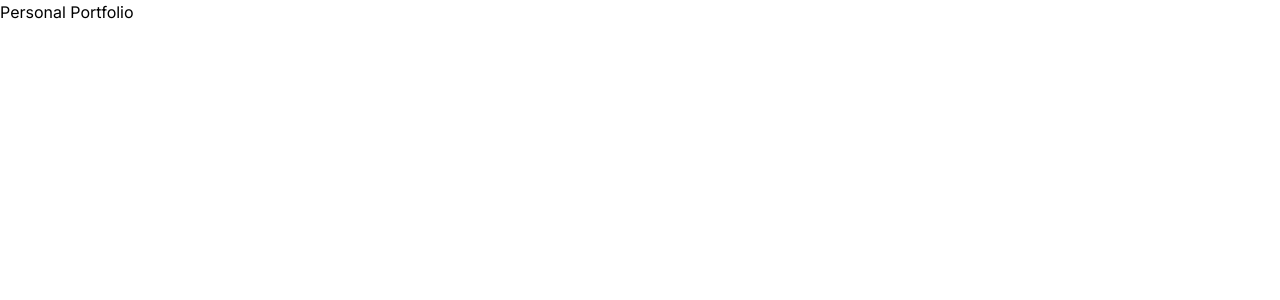
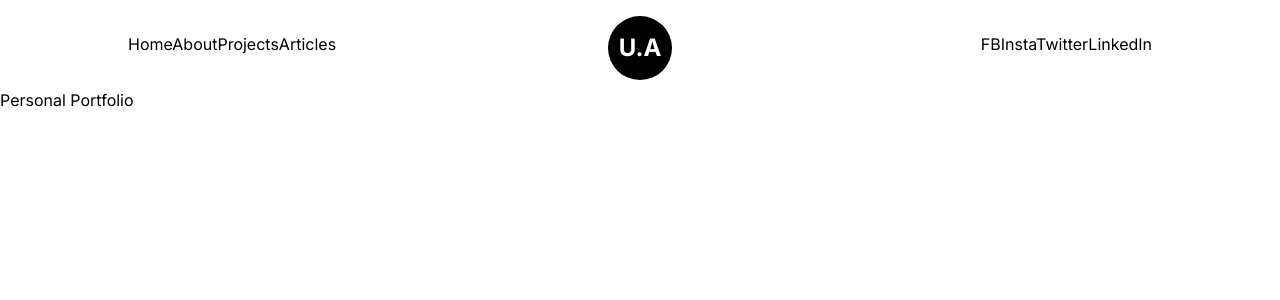
Before and after one commit to M-UsmanAli/my-portfolio, a Next.js app: page / in a window 1280 px wide. Shown: the top 300 px of the page. Built offline with nearby package versions, Linux system fonts and the light colour scheme.

Commit message:
Setting up the Navbar design

```diff
--- /dev/null
+++ b/app/Navbar.tsx
@@ -0,0 +1,28 @@
+'use client'
+import Link from 'next/link'
+import React from 'react'
+import Logo from './components/Logo'
+
+const Navbar = () => {
+    return (
+        <header className='w-full px-32 py-8 flex items-center justify-between'>
+            <nav>
+                <Link href='/'>Home</Link>
+                <Link href='/'>About</Link>
+                <Link href='/'>Projects</Link>
+                <Link href='/'>Articles</Link>
+            </nav>
+            <div className='absolute left-[50%] top-2 translate-x-[-50%]'>
+                <Logo />
+            </div>
+            <nav>
+                <Link href='/'>FB</Link>
+                <Link href='/'>Insta</Link>
+                <Link href='/'>Twitter</Link>
+                <Link href='/'>LinkedIn</Link>
+            </nav>
+        </header>
+    )
+}
+
+export default Navbar
--- /dev/null
+++ b/app/components/Logo.tsx
@@ -0,0 +1,23 @@
+import Link from 'next/link'
+import React from 'react'
+import { motion } from 'framer-motion'
+
+const MotionLink=motion(Link)
+const Logo = () => {
+    return (
+        <div className='flex items-center justify-center mt-2'>
+            <MotionLink href='/'
+            className='w-16 h-16 bg-black text-white rounded-full
+            flex items-center justify-center text-2xl font-bold'
+            whileHover={{
+                backgroundColor:'brown',
+                scale:1.2
+            }}
+            >
+                U.A
+            </MotionLink>
+        </div>
+    )
+}
+
+export default Logo
--- a/app/globals.css
+++ b/app/globals.css
@@ -1,6 +1,6 @@
-@tailwind base;
-@tailwind components;
-@tailwind utilities;
+@import 'tailwindcss/base';
+@import 'tailwindcss/components';
+@import 'tailwindcss/utilities';
 
 :root {
   --foreground-rgb: 0, 0, 0;
--- a/app/layout.tsx
+++ b/app/layout.tsx
@@ -1,6 +1,7 @@
 import type { Metadata } from 'next'
 import { Inter } from 'next/font/google'
 import './globals.css'
+import Navbar from './Navbar'
 
 const inter = Inter({ subsets: ['latin'] })
 
@@ -16,7 +17,10 @@ export default function RootLayout({
 }) {
   return (
     <html lang="en">
-      <body className={inter.className}>{children}</body>
+      <body className={inter.className}>
+        <Navbar />
+        {children}
+      </body>
     </html>
   )
 }
```
Also changed, not shown: package.json (+8 -7 lines), 1 other file (tests, documents, lock files or other folders).
